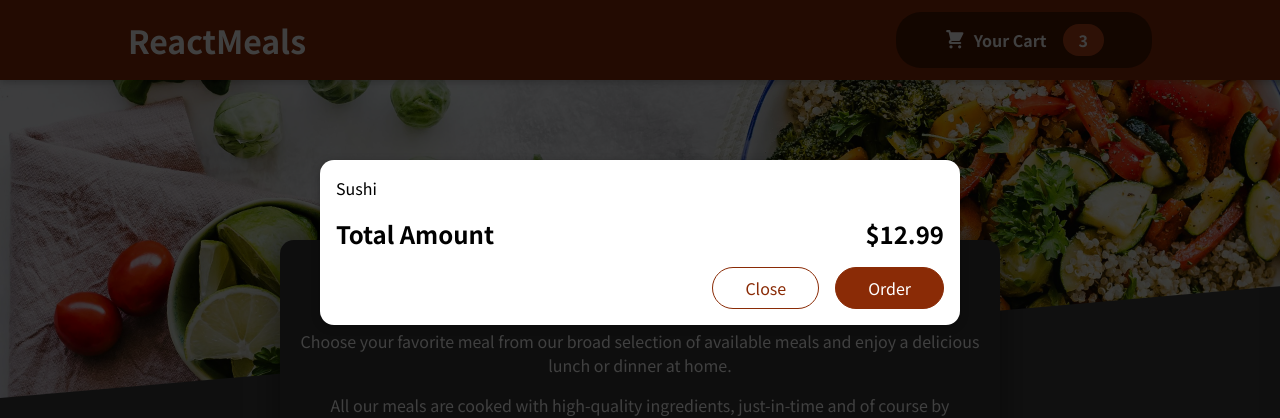
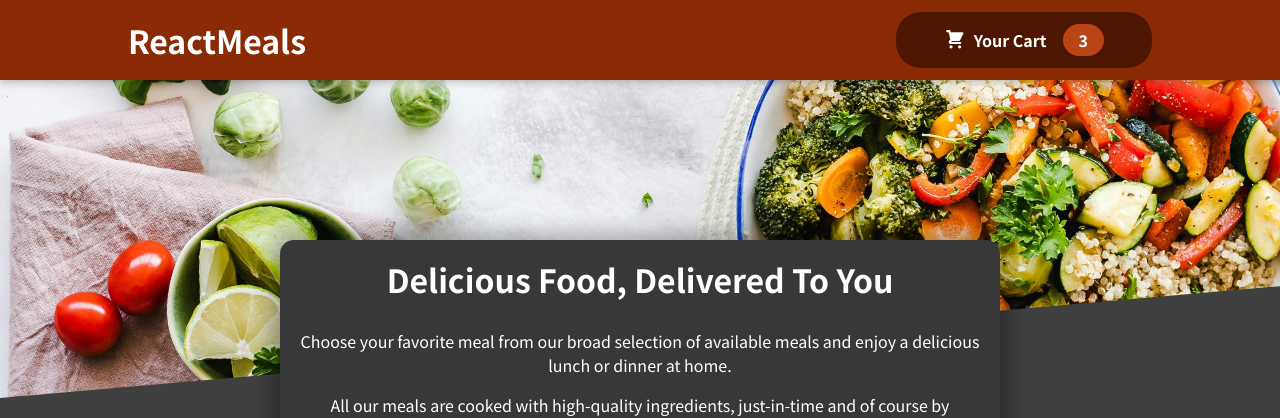
Before and after one commit to Arunthamizh/react-Practice-Project_-Building-_a_Food_Order_App, a React (Create React App) app: page / in a window 1280 px wide. Shown: the top 418 px of the page. Built offline with nearby package versions, Linux system fonts and the light colour scheme.

Commit message:
11th-video magaging cart and model state

```diff
--- a/src/App.js
+++ b/src/App.js
@@ -1,13 +1,25 @@
-import { Fragment } from "react";
+import { Fragment, useState } from "react";
 import Header from "./components/Layout/Header";
 import Meals from "./components/Meals/Meals";
 import Cart from "./components/Cart/Cart";
 
 function App() {
+  const [cartIsShown, setCartIsShown] = useState(false);
+
+  const showCartHandler = () => {
+    setCartIsShown(true);
+  };
+
+  const hideCartHandler = () =>{
+    setCartIsShown(false);
+  }
+
   return (
     <Fragment>
-      <Cart />
-      <Header />
+      { cartIsShown && <Cart onClose={hideCartHandler}/>}
+      {/* //! onShowCart => "on" reprsents "event" or function */}
+      <Header onShowCarts={showCartHandler} />
+
       <main>
         <Meals />
       </main>
--- a/src/components/Cart/Cart.js
+++ b/src/components/Cart/Cart.js
@@ -12,14 +12,14 @@ const Cart = (props) => {
     </ul>
   );
   return (
-    <Modal>
+    <Modal onClose={props.onClose}>
       {cartItems}
       <div className={classes.total}>
         <span>Total Amount</span>
         <span>{totalAmount}</span>
       </div>
       <div className={classes.actions}>
-        <button className={classes["button--alt"]}>Close</button>
+        <button className={classes["button--alt"]} onClick={props.onClose}>Close</button>
         <button className={classes.button}>Order</button>
       </div>
     </Modal>
--- a/src/components/Layout/Header.js
+++ b/src/components/Layout/Header.js
@@ -8,7 +8,7 @@ const Header = (props) => {
     <React.Fragment>
       <header className={classes.header}>
         <h1>ReactMeals</h1>
-        <HeaderCartButton />
+        <HeaderCartButton onClick={props.onShowCarts} />
       </header>
       <div className={classes["main-image"]}>
         <img src={mealsImage} alt="A table full of delicious food!" />
--- a/src/components/Meals/AvailableMeals.js
+++ b/src/components/Meals/AvailableMeals.js
@@ -1,5 +1,5 @@
 import classes from "./AvailableMeals.module.css";
-import Cart from "../UI/Cart";
+import Card from "../UI/Card";
 import MealItem from "./MealItem/MealItem";
 const DUMMY_MEALS = [
   {
@@ -38,9 +38,9 @@ const AvailableMeals = () => {
   ));
   return (
     <section className={classes.meals}>
-      <Cart>
+      <Card>
         <ul>{mealsList}</ul>
-      </Cart>
+      </Card>
     </section>
   );
 };
--- a/src/components/UI/Modal.js
+++ b/src/components/UI/Modal.js
@@ -3,7 +3,7 @@ import classes from "./Modal.module.css";
 import  ReactDOM  from "react-dom";
 
 const Backdrop = (props) => {
-  return <div className={classes.backdrop} />;
+  return <div className={classes.backdrop}  onClick={props.onClose} />;
 };
 
 const ModalOverlay = (props) => {
@@ -40,7 +40,7 @@ const portalElement = document.getElementById('overlays');
 const Modal = (props) => {
   return (
     <Fragment>
-      {ReactDOM.createPortal(<Backdrop />, portalElement)}
+      {ReactDOM.createPortal(<Backdrop onClose={props.onClose} />, portalElement)}
       {ReactDOM.createPortal(
         <ModalOverlay>{props.children}</ModalOverlay>,
         portalElement
```
Also changed, not shown: src/components/UI/Card.js (renamed from src/components/UI/Cart.js).
